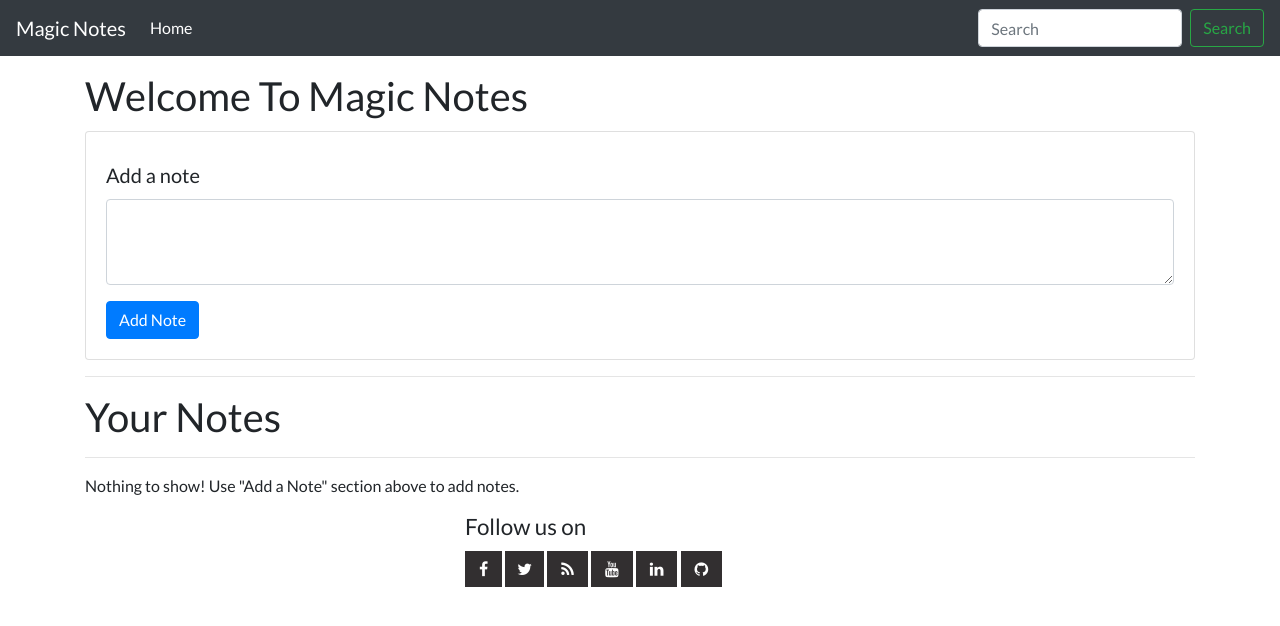
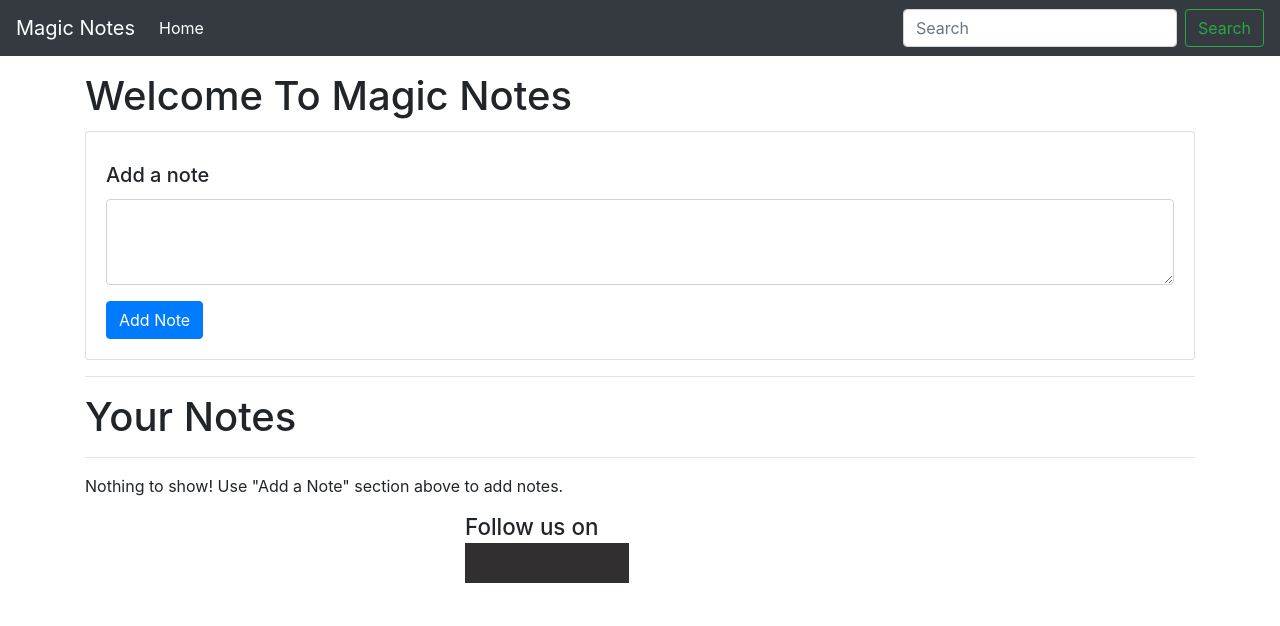
Before and after one commit to LikhonSheikhBot/onlinenotes, a plain HTML site: page index.html in a window 1280 px wide. Drawn offline with nearby package versions, Linux system fonts and the light colour scheme.

Commit message:
Update style.css

```diff
--- a/style.css
+++ b/style.css
@@ -1,12 +1,3 @@
-@import url(https://fonts.googleapis.com/css?family=Lato);
-@import url(https://cdnjs.cloudflare.com/ajax/libs/font-awesome/4.6.3/css/font-awesome.css);
-body {
-    font-family: 'Lato', sans-serif;
-    -webkit-font-smoothing: antialiased;
-}
-a {
-    text-decoration: none;
-    color: #fff;
 }
 p > a:hover{
     color: 	#000000;
```
